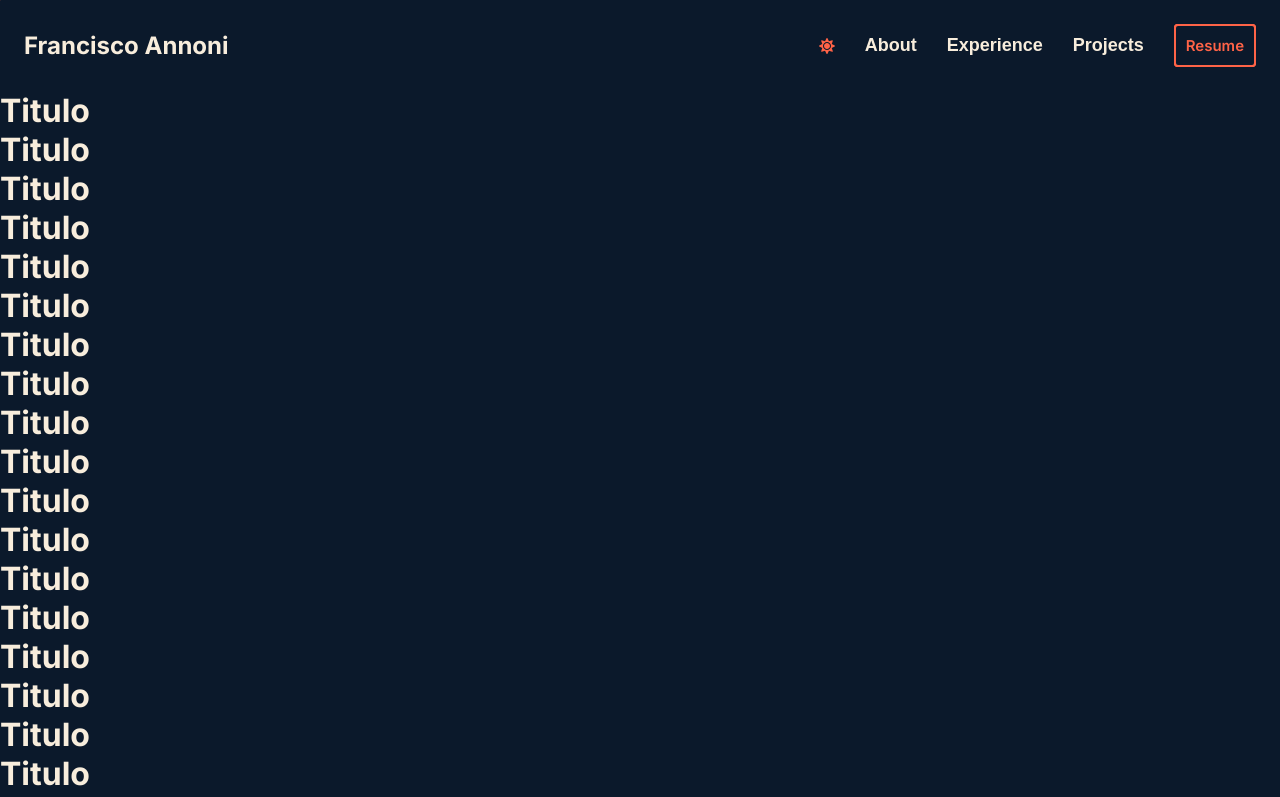
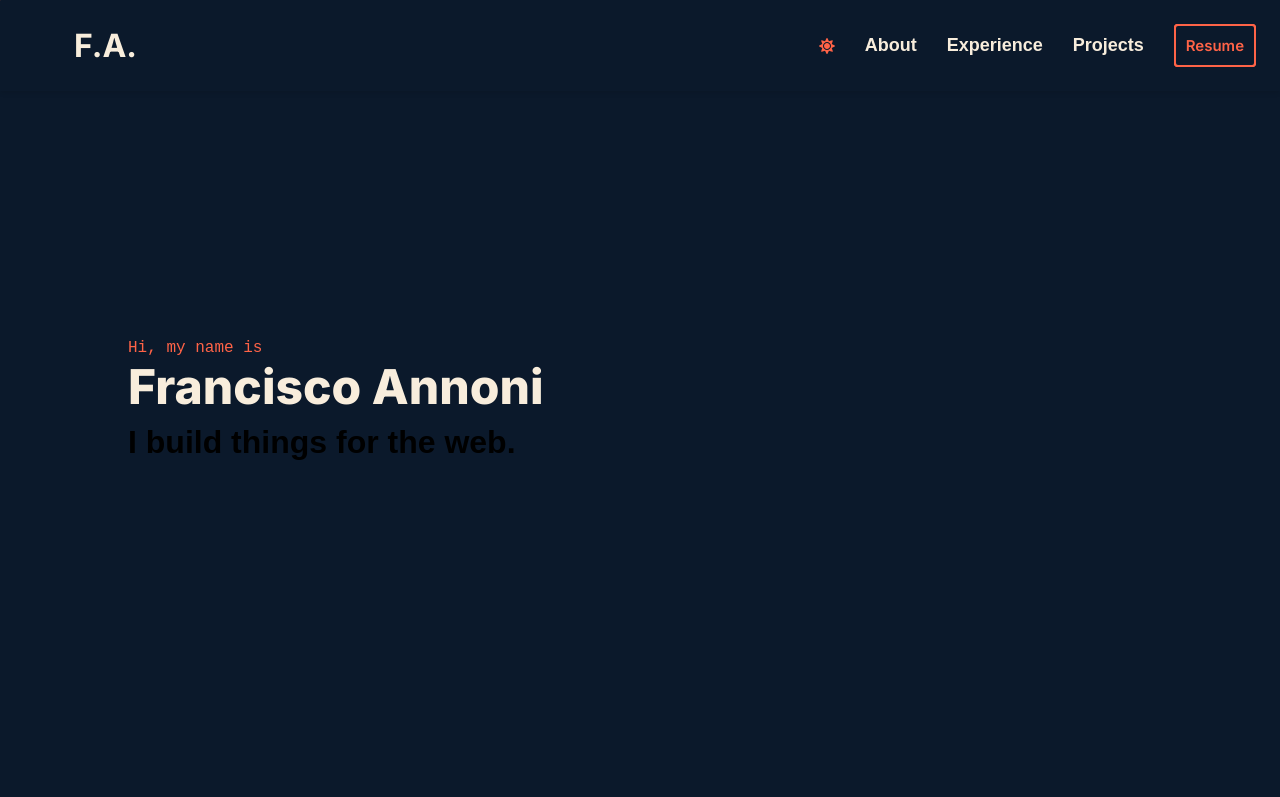
Before and after one commit to FranciscoAnnoni/Portfolio-FranciscoAnnoni, a React (Vite) app in the folder portfolio-Fran/: page / in a window 1280 px wide. Shown: the top 797 px of the page. Built offline with nearby package versions, Linux system fonts and the light colour scheme.

Commit message:
agrego modificaciones en la navbar y creo inicio

```diff
--- a/portfolio-Fran/src/App.css
+++ b/portfolio-Fran/src/App.css
@@ -1,11 +1,11 @@
-
 .App {
-  width: 100%;
-  height: 100vh;
   display: flex;
   flex-direction: column;
   background-color: var(--background-color);
+  margin-left: 10%;
+  margin-right: 10%;
 }
+
 
 .title{
   color: var(--primary-text-color);
--- a/portfolio-Fran/src/App.jsx
+++ b/portfolio-Fran/src/App.jsx
@@ -1,6 +1,10 @@
 import { useState, useEffect } from 'react';
+import { FollowMouse } from './components/components.jsx';
+
+import Introduction from './pages/Introduction.jsx'
 import Navbar from './components/NavBar.jsx'
-import { FollowMouse } from './components/components.jsx';
+
+
 
 import './App.css';
 
@@ -16,60 +20,9 @@ export const App = () => {
   return (
     <>
     <FollowMouse/>
+    <Navbar isChecked={isDark} handleChange={() => setIsDark(!isDark)} />
     <div className="App">
-      <Navbar isChecked={isDark} handleChange={() => setIsDark(!isDark)} />
-      <h1 className="title">Titulo</h1>
-      <h1 className="title">Titulo</h1>
-      <h1 className="title">Titulo</h1>
-      <h1 className="title">Titulo</h1>
-      <h1 className="title">Titulo</h1>
-      <h1 className="title">Titulo</h1>
-      <h1 className="title">Titulo</h1>
-      <h1 className="title">Titulo</h1>
-      <h1 className="title">Titulo</h1>
-      <h1 className="title">Titulo</h1>
-      <h1 className="title">Titulo</h1>
-      <h1 className="title">Titulo</h1>
-      <h1 className="title">Titulo</h1>
-      <h1 className="title">Titulo</h1>
-      <h1 className="title">Titulo</h1>
-      <h1 className="title">Titulo</h1>
-      <h1 className="title">Titulo</h1>
-      <h1 className="title">Titulo</h1>
-      <h1 className="title">Titulo</h1>
-      <h1 className="title">Titulo</h1>
-      <h1 className="title">Titulo</h1>
-      <h1 className="title">Titulo</h1>
-      <h1 className="title">Titulo</h1>
-      <h1 className="title">Titulo</h1>
-      <h1 className="title">Titulo</h1>
-      <h1 className="title">Titulo</h1>
-      <h1 className="title">Titulo</h1>
-      <h1 className="title">Titulo</h1>
-      <h1 className="title">Titulo</h1>
-      <h1 className="title">Titulo</h1>
-      <h1 className="title">Titulo</h1>
-      <h1 className="title">Titulo</h1>
-      <h1 className="title">Titulo</h1>
-      <h1 className="title">Titulo</h1>
-      <h1 className="title">Titulo</h1>
-      <h1 className="title">Titulo</h1>
-      <h1 className="title">Titulo</h1>
-      <h1 className="title">Titulo</h1>
-      <h1 className="title">Titulo</h1>
-      <h1 className="title">Titulo</h1>
-      <h1 className="title">Titulo</h1>
-      <h1 className="title">Titulo</h1>
-      <h1 className="title">Titulo</h1>
-      <h1 className="title">Titulo</h1>
-      <h1 className="title">Titulo</h1>
-      <h1 className="title">Titulo</h1>
-      <h1 className="title">Titulo</h1>
-      <h1 className="title">Titulo</h1>
-      {/* Agrega todo el contenido aquí */}
-      <div id="about" className="section">
-        <h2>About Section</h2>
-      </div>
+    <Introduction/>
     </div>
     </>
   );
--- a/portfolio-Fran/src/components/Components.css
+++ b/portfolio-Fran/src/components/Components.css
@@ -92,7 +92,7 @@
   button span {
     font-size: 15px;
     font-weight: 600;
-    font-family: var(--primary-font);
+    font-family: var(--primary-family);
     inset: 0;
     display: grid;
     background: var(--bg);
--- a/portfolio-Fran/src/components/NavBar.css
+++ b/portfolio-Fran/src/components/NavBar.css
@@ -1,15 +1,22 @@
 .navbar {
+    position: fixed; /* Hace que la navbar quede fija */
+    top: 0;
+    left: 0;
+    width: 100%; /* Asegura que ocupe todo el ancho de la ventana */
+    z-index: 1000; /* Coloca la navbar encima de los demás elementos */
+    background-color: var(--background-color); /* Asegúrate de darle un fondo para que no se mezcle con el contenido */
     display: flex;
     justify-content: space-between;
     align-items: center;
     padding: 1.5rem;
-  }
-
+    box-shadow: 0 2px 5px rgba(0, 0, 0, 0.1); /* Opcional: Añade una sombra para dar un efecto flotante */
+}
   .navbar-left .logo {
     font-size: 1.5rem;
     font-weight: bold;
     color: var(--primary-text-color);
     text-decoration: none;
+    font-family: var(--primary-family);
   }
 
 
@@ -64,3 +71,64 @@
     transform: scaleX(1);
     transform-origin: left;
 }
+
+
+.logo {
+    margin-left: 50px;
+    display: flex;
+    align-items: center;
+    font-size: 2rem;
+    font-weight: bold;
+    color: var(--primary-text-color);
+    text-decoration: none;
+    cursor: pointer;
+    overflow: hidden;
+}
+
+.title-container {
+    display: flex;
+    position: relative;
+    width: 260px; /* Cambia según el ancho máximo del texto más largo */
+    height: 2.5rem; /* Mantén el mismo valor para ambos textos */
+    overflow: hidden;
+}
+
+.title-main {
+    position: absolute; /* Los posicionamos absolutos para que partan del mismo punto */
+    top: 0; /* Alineamos ambos al tope del contenedor */
+    left: 0px; /* Se alinean en el mismo punto horizontal */
+    white-space: nowrap; /* Evita que el texto se divida */
+    display: inline-block;
+    font-size: 2rem; /* Tamaño uniforme */
+    font-weight: bold;
+    color: var(--primary-text-color);
+    transition: transform 0.5s ease;
+}
+.title-hover {
+    position: absolute; /* Los posicionamos absolutos para que partan del mismo punto */
+    top: 0; /* Alineamos ambos al tope del contenedor */
+    left: 0px; /* Se alinean en el mismo punto horizontal */
+    white-space: nowrap; /* Evita que el texto se divida */
+    display: inline-block;
+    font-size: 2rem; /* Tamaño uniforme */
+    font-weight: bold;
+    color: var(--foreground-color);
+    transition: transform 0.5s ease;
+
+}
+
+.title-main {
+    transform: translateX(0); /* Parte desde su posición inicial */
+}
+
+.title-hover {
+    transform: translateX(110%); /* Parte fuera del área visible */
+}
+
+.title-main.slide-out {
+    transform: translateX(-100%); /* Se desliza completamente hacia afuera */
+}
+
+.title-hover.slide-in {
+    transform: translateX(0); /* Aparece desde la misma posición que F.A. */
+}
--- a/portfolio-Fran/src/components/NavBar.jsx
+++ b/portfolio-Fran/src/components/NavBar.jsx
@@ -8,13 +8,24 @@ import { FollowMouse } from './Components.jsx';
 
 
 const Navbar =  ({handleChange, isChecked}) => {
+    const [isHovered, setIsHovered] = useState(false);
 
     return (
 
             <nav className="navbar">
-                <div className="navbar-left">
-                    <a href="/" className="logo">Francisco Annoni</a>
-                </div>
+            <div className="navbar-left">
+                <a
+                    className="logo"
+                    onMouseEnter={() => setIsHovered(true)}
+                    onMouseLeave={() => setIsHovered(false)}
+                >
+                    <div className="title-container">
+                        <span className={`title-main ${isHovered ? "slide-out" : ""}`}>F.A.</span>
+                        <span className={`title-hover ${isHovered ? "slide-in" : ""}`}>Francisco Annoni</span>
+                    </div>
+                </a>
+            </div>
+
 
                 <div className="navbar-right">
                 <div>
--- a/portfolio-Fran/src/index.css
+++ b/portfolio-Fran/src/index.css
@@ -24,11 +24,10 @@ html {
 }
 
 :root {
-  --primary-font: "Inter", serif;
+  --primary-family: "Inter", serif;
   --second-family: 'Mc Saatchi', sans-serif;
-  font-family: "Inter", serif;
-  font-optical-sizing: auto;
-  font-style: normal;
+  --thirt-family: 'SF Mono', 'Fira Code', 'Fira Mono', 'Roboto Mono', monospace;
+
 }
 
 
--- /dev/null
+++ b/portfolio-Fran/src/pages/Introduction.css
@@ -0,0 +1,31 @@
+.Introduction {
+  display: flex;
+  -webkit-box-pack: center;
+  justify-content: center;
+  -webkit-box-align: center;
+  flex-direction: column;
+  align-items: flex-start;
+  min-height: 100vh;
+  height: 100vh;
+  padding: 0px;
+}
+
+.Small-text{
+  color: var(--foreground-color);
+  font-family: var(--thirt-family);
+}
+
+.Introduction-title {
+  font-size: 3rem;
+  color: var(--primary-text-color);
+  margin: 0;
+  font-weight: 800;
+  font-family: var(--primary-family);
+}
+
+.Introduction-subtitle {
+  font-size: 2rem;
+  color: var(--secondary-text-color);
+  margin-top: 0.5rem;
+  font-family: var( --second-family)
+}
--- /dev/null
+++ b/portfolio-Fran/src/pages/Introduction.jsx
@@ -0,0 +1,15 @@
+import React from 'react';
+
+import './Introduction.css'
+
+const Introduction = () => {
+    return (
+        <div className="Introduction" id="Introduccion">
+            <p  className="Small-text">Hi, my name is</p>
+            <h1 className="Introduction-title">Francisco Annoni</h1>
+            <h2 className="Introduction-subtitle">I build things for the web.</h2>
+        </div>
+    );
+};
+
+export default Introduction;
```
Also changed, not shown: portfolio-Fran/src/pages/About.jsx (added), portfolio-Fran/src/pages/Experience.jsx (added), portfolio-Fran/src/pages/Projects.jsx (added).
